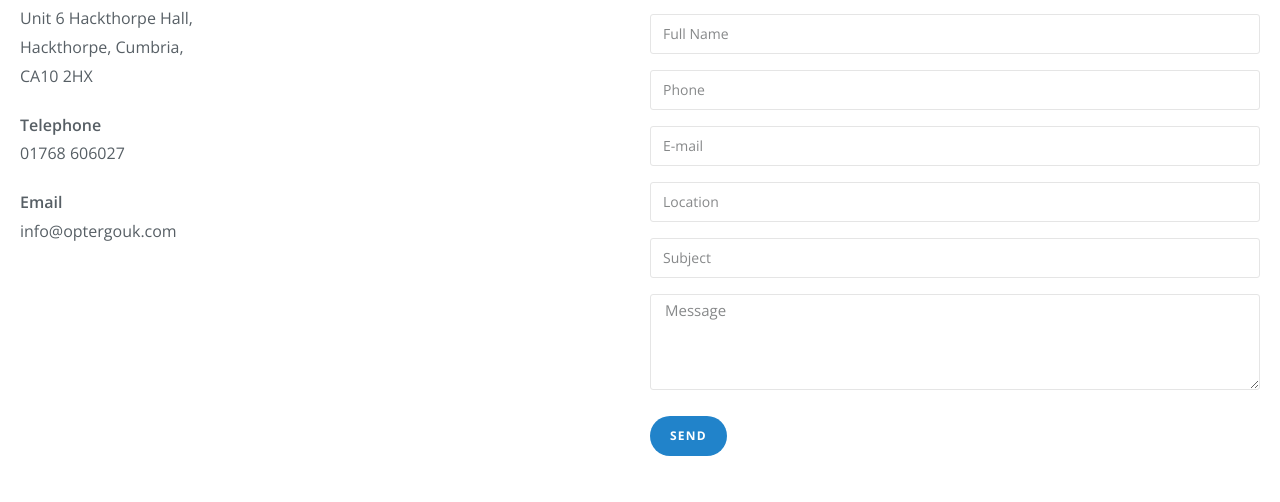
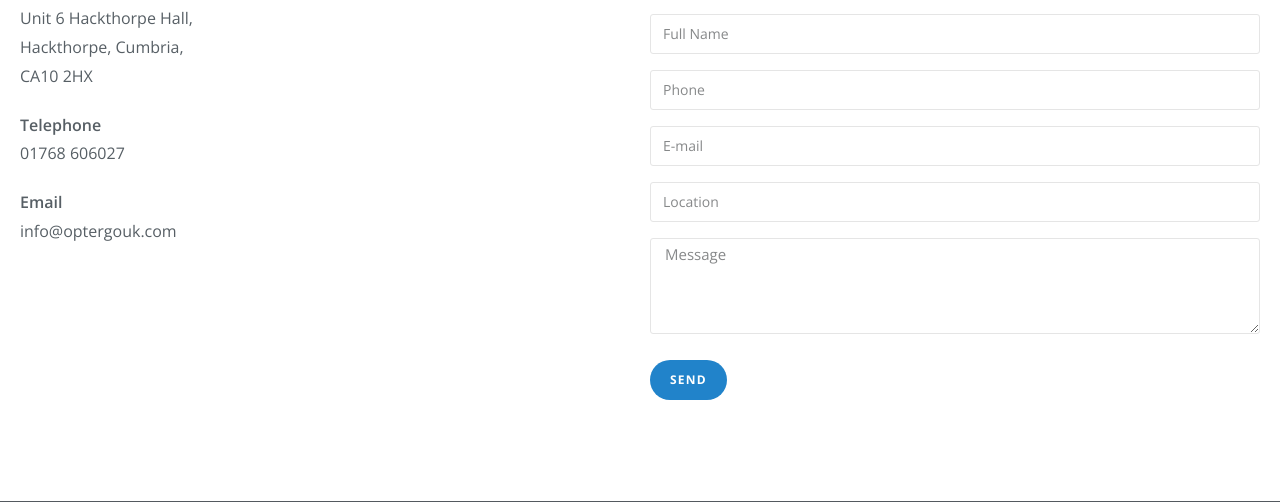
Before and after one commit to salmanarshad156/mooptics, a PHP site: page /contact-us.php in a window 1280 px wide. Shown: the part 759-1261 px from the top of the page. Run offline with PHP 8.4, Linux system fonts and the light colour scheme; some libraries are stand-ins or nearby versions.

Commit message:
Update contact-us.php

```diff
--- a/contact-us.php
+++ b/contact-us.php
@@ -11,15 +11,16 @@ if (isset($_POST["email"])) {
     $contact = $_POST["phone"];
     $email = $_POST["email"];
     $location = $_POST["location"];
-    $subject = $_POST["subject"];
+//    $subject = $_POST["subject"];
     $description = $_POST["message"];
 
-    $to_email = 'info@optergouk.com';
-    $subject = 'New query from mooptics.com';
-    $message = "<html><head><title>HTML email</title></head><body><strong>Name:</strong> $fname<br/><strong>Contact:</strong> $contact<br/><strong>Email:</strong> $email<br/><strong>Location:</strong> $location<br/><strong>Subject:</strong> $subject<br/><strong>Description:</strong> $description</body></html>";
+    $to_email = 'asif@smilefast.com';
+    $subject = 'New query from Optergo UK';
+    $message = "<html><head><title>HTML email</title></head><body><strong>Name:</strong> $fname<br/><strong>Contact:</strong> $contact<br/><strong>Email:</strong> $email<br/><strong>Location:</strong> $location<br/><strong>Description:</strong> $description</body></html>";
 
     $headers = "MIME-Version: 1.0" . "\r\n";
     $headers .= "Content-type:text/html;charset=UTF-8" . "\r\n";
+    $headers .= "From: <info@optergouk.com>" . "\r\n";
 // More headers
     $secretKey = "6Le3s9UcAAAAABFTo4hpDzhUsKLtSRRSiedIkcDN";
     $responseKey = $_POST["g-recaptcha-response"];
@@ -236,8 +237,9 @@ if (isset($_POST["email"])) {
                                                                                                                        class="elementor-field-label elementor-screen-only">
                                                                                                                     Phone </label>
                                                                                                                 <input size="1"
-                                                                                                                       type="text"
+                                                                                                                       type="tel"
                                                                                                                        name="phone"
+                                                                                                                       pattern="[0-9]{11}"
                                                                                                                        id="form-field-field_1"
                                                                                                                        class="elementor-field elementor-size-sm  elementor-field-textual"
                                                                                                                        placeholder="Phone"
@@ -253,12 +255,14 @@ if (isset($_POST["email"])) {
                                                                                                                        name="email"
                                                                                                                        id="form-field-email"
                                                                                                                        class="elementor-field elementor-size-sm  elementor-field-textual"
-                                                                                                                       placeholder="E-mail">
+                                                                                                                       placeholder="E-mail"
+                                                                                                                       required
+                                                                                                                >
                                                                                                             </div>
                                                                                                             <div class="elementor-field-type-text elementor-field-group elementor-column elementor-field-group-field_2 elementor-col-100">
                                                                                                                 <label for="form-field-field_2"
                                                                                                                        class="elementor-field-label elementor-screen-only">
-                                                                                                                    Location </label>
+                                                                                                                    City/Town </label>
                                                                                                                 <input size="1"
                                                                                                                        type="text"
                                                                                                                        name="location"
@@ -266,17 +270,17 @@ if (isset($_POST["email"])) {
                                                                                                                        class="elementor-field elementor-size-sm  elementor-field-textual"
                                                                                                                        placeholder="Location">
                                                                                                             </div>
-                                                                                                            <div class="elementor-field-type-text elementor-field-group elementor-column elementor-field-group-3186a7c elementor-col-100">
-                                                                                                                <label for="form-field-3186a7c"
-                                                                                                                       class="elementor-field-label elementor-screen-only">
-                                                                                                                    Subject </label>
-                                                                                                                <input size="1"
-                                                                                                                       type="text"
-                                                                                                                       name="subject"
-                                                                                                                       id="form-field-3186a7c"
-                                                                                                                       class="elementor-field elementor-size-sm  elementor-field-textual"
-                                                                                                                       placeholder="Subject">
-                                                                                                            </div>
+<!--                                                                                                            <div class="elementor-field-type-text elementor-field-group elementor-column elementor-field-group-3186a7c elementor-col-100">-->
+<!--                                                                                                                <label for="form-field-3186a7c"-->
+<!--                                                                                                                       class="elementor-field-label elementor-screen-only">-->
+<!--                                                                                                                    Subject </label>-->
+<!--                                                                                                                <input size="1"-->
+<!--                                                                                                                       type="text"-->
+<!--                                                                                                                       name="subject"-->
+<!--                                                                                                                       id="form-field-3186a7c"-->
+<!--                                                                                                                       class="elementor-field elementor-size-sm  elementor-field-textual"-->
+<!--                                                                                                                       placeholder="Subject">-->
+<!--                                                                                                            </div>-->
                                                                                                             <div class="elementor-field-type-textarea elementor-field-group elementor-column elementor-field-group-message elementor-col-100 elementor-field-required">
                                                                                                                 <label for="form-field-message"
                                                                                                                        class="elementor-field-label elementor-screen-only">
```
Lines whose indentation alone changed are shown as unchanged.
